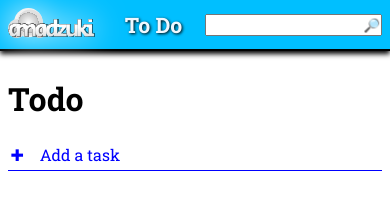
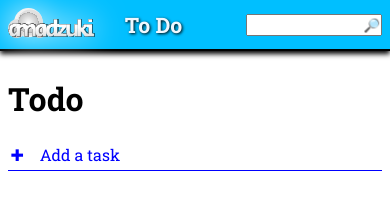
Before and after one commit to amadzuki/web-todo, a plain HTML site: page index.html in a window 390 px wide. Drawn offline with Linux system fonts and the light colour scheme.

Commit message:
Search box mobile size

```diff
--- a/index.css
+++ b/index.css
@@ -30,6 +30,7 @@ nav > img {
   align-self: center;
   padding-right: 0.5em;
 }
+
 #search-box-todo::placeholder {
   text-align: right;
 }
--- a/index.html
+++ b/index.html
@@ -16,7 +16,7 @@
       <img src="logo-amadzuki.svg" alt="logo-amadzuki" />
       <div class="app-name">To Do</div>
       <div class="search-bar">
-        <input type="text" id="search-box-todo" placeholder="🔎" />
+        <input type="text" id="search-box-todo" placeholder="🔎" size="15" />
       </div>
     </nav>
     <!-- Main -->
```
